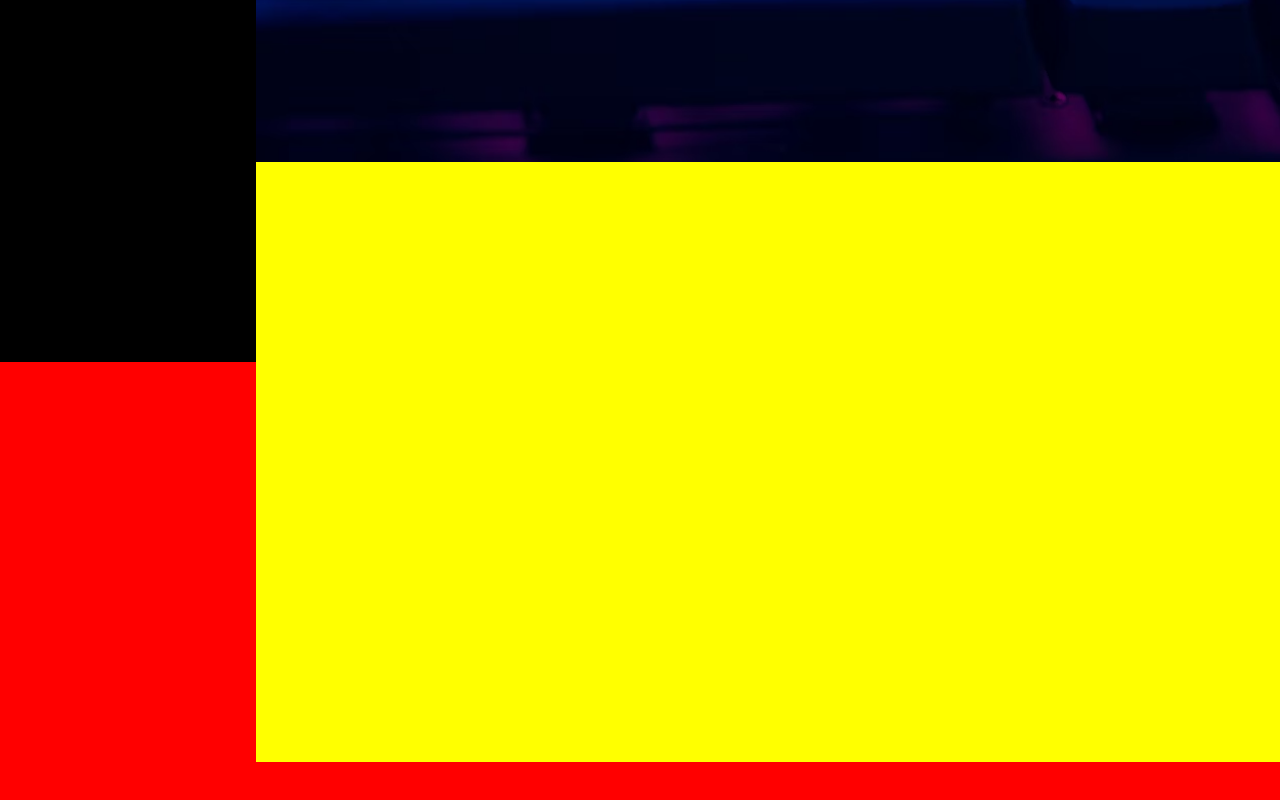
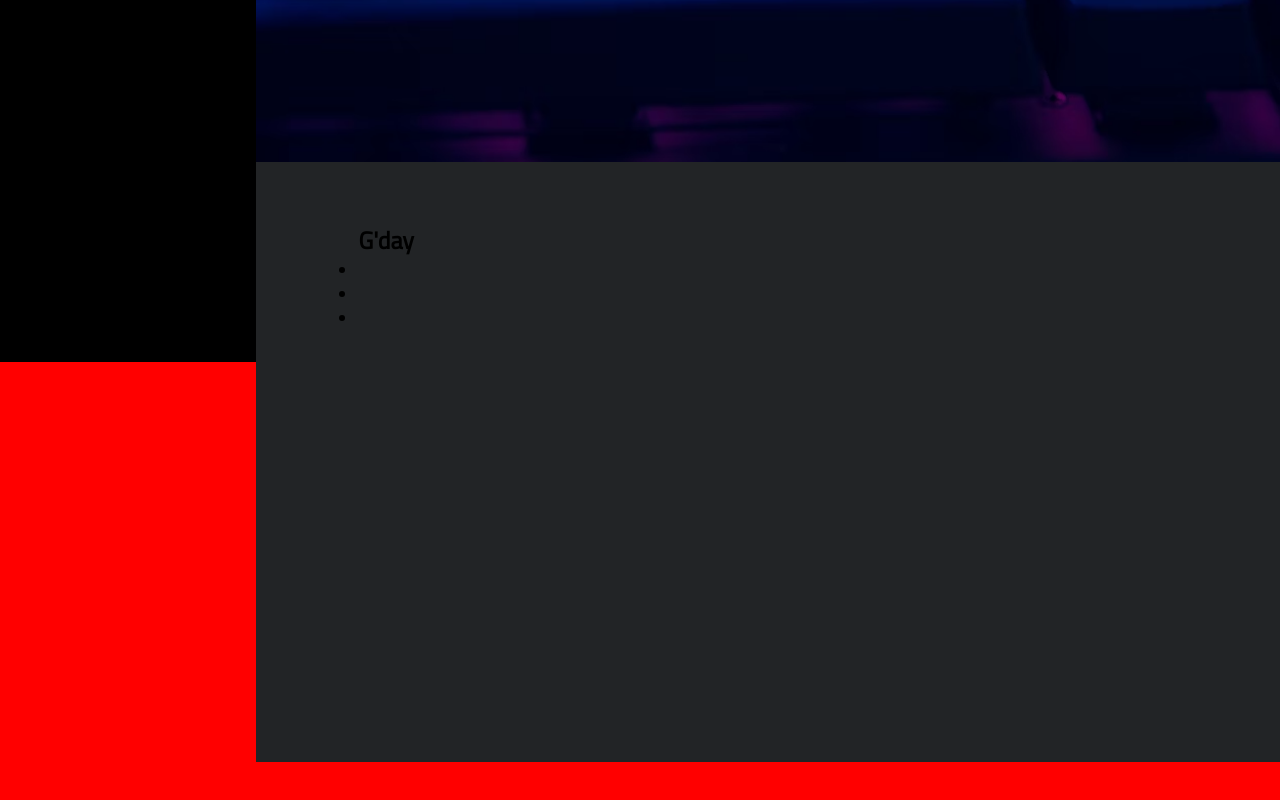
Before and after one commit to Radogeorg/Portfolio, a plain HTML site: page index.html in a window 1280 px wide. Shown: the part 438-1238 px from the top of the page. Drawn offline with Linux system fonts and the light colour scheme.

Commit message:
Section 2

```diff
--- a/index.html
+++ b/index.html
@@ -17,7 +17,7 @@
     <nav>
       <ul>
         <li><a href="#welcome">Home</a></li>
-        <li><a href="#about">About</a></li>
+        <li><a href="#professionalprojects">Professional Projects</a></li>
         <li><a href="#myworkexperience">My work experince</a></li>
         <li><a href="#mywhatever">My whatever</a></li>
       </ul>
@@ -30,7 +30,20 @@
       </div>
 
     </section>
-    <section id="about"></section>
+    <section id="professionalprojects">
+      <div class="section-container">
+        <div class="title-container">
+          <h2>G'day</h2>
+        </div>
+
+        <ul>
+          <li class="personalitysection1"></li>
+          <li class="personalitysection2"></li>
+          <li class="personalitysection3"></li>
+        </ul>
+
+      </div>
+    </section>
     <section id="myworkexperience"></section>
     <section id="mywhatever"></section>
   </body>
--- a/main.css
+++ b/main.css
@@ -58,4 +58,17 @@ li::after {
   display: inline-block;
   font-size: 1.25rem;
   letter-spacing: 0.125rem;
+  margin-top: 1.5rem;
 }
+
+#professionalprojects {
+  background-color: #222426;
+  display: flex;
+  justify-content: center;
+  align-items: center;
+}
+
+#professionalprojects > .section-container {
+  width: 80%;
+  height: 80%;
+}
```
